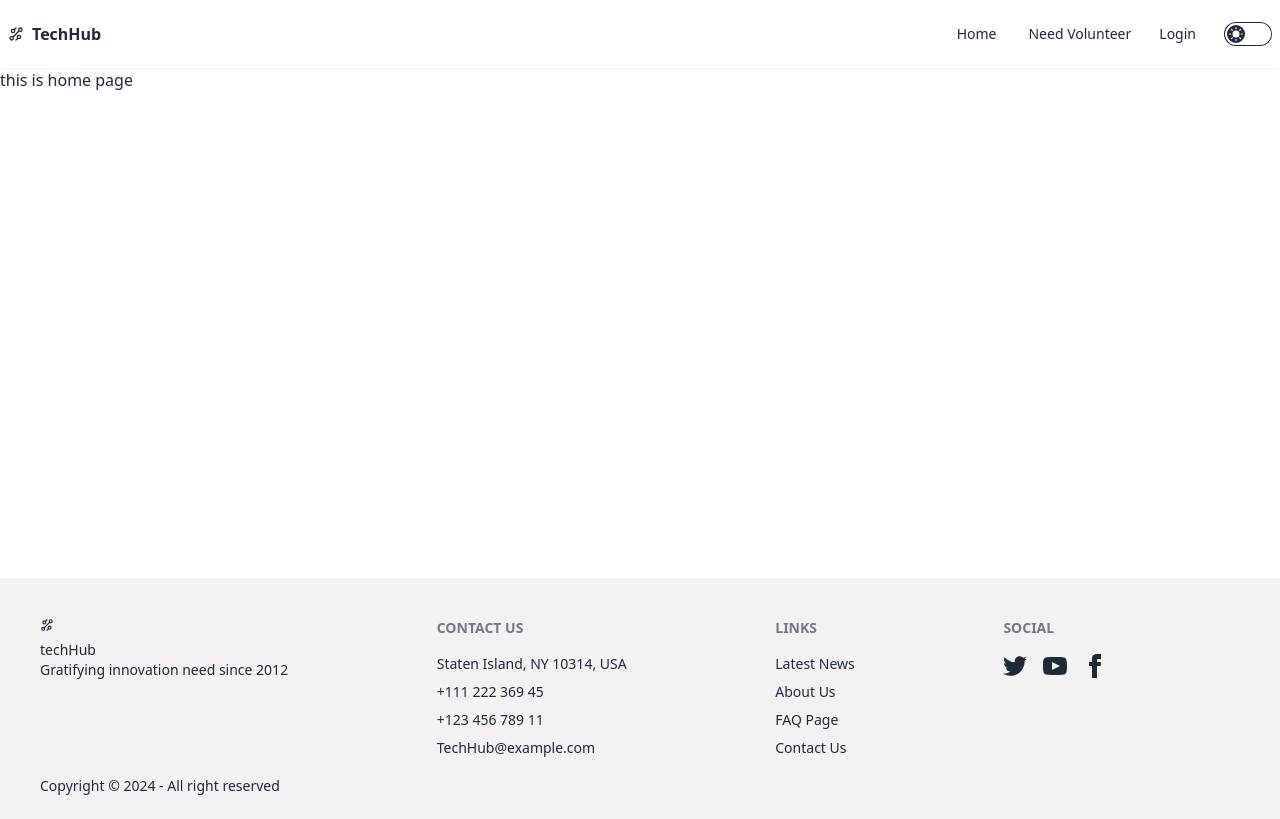
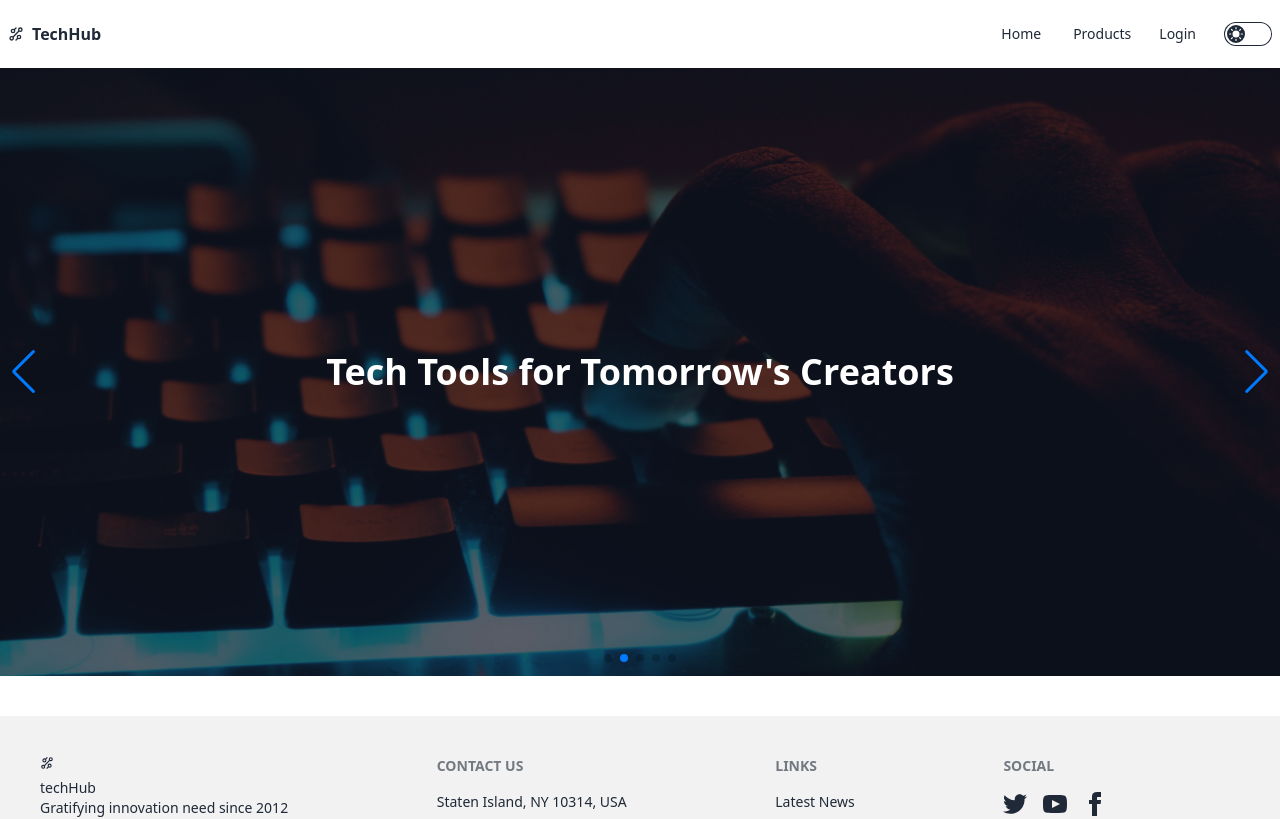
Before and after one commit to Mejbahul-Hasan/B9A12-techHub-client, a React (Vite) app: page / in a window 1280 px wide. Shown: the top 819 px of the page. Built offline with nearby package versions, Linux system fonts and the light colour scheme; no server answers.

Commit message:
Carousel added successfully.

```diff
--- a/src/components/Carousel.jsx
+++ b/src/components/Carousel.jsx
@@ -1,5 +1,6 @@
 // Import Swiper React components
 import { Swiper, SwiperSlide } from 'swiper/react';
+import Slide from './Slide';
 
 // Import Swiper styles
 import 'swiper/css';
@@ -8,13 +9,12 @@ import 'swiper/css/navigation';
 
 // import required modules
 import { Autoplay, Pagination, Navigation } from 'swiper/modules';
-import Slide from './Slide';
 
 import bgimg1 from '../assets/img-1.jpg'
-import bgimg2 from '../assets/img-2.jpg'
-import bgimg3 from '../assets/img-3.jpg'
-import bgimg4 from '../assets/img-4.jpg'
-import bgimg5 from '../assets/img-5.jpg'
+import bgimg2 from "../assets/img-2.jpg"
+import bgimg3 from "../assets/img-3.jpg"
+import bgimg4 from "../assets/img-4.jpg"
+import bgimg5 from "../assets/img-5.jpg"
 
 export default function Carousel() {
     return (
@@ -35,19 +35,19 @@ export default function Carousel() {
                 className="mySwiper"
             >
                 <SwiperSlide>
-                <Slide image={bgimg1} text="Engaging  in beautifying our community" />
+                <Slide image={bgimg1} text="Your Hub for Tech innovations" />
                 </SwiperSlide>
                 <SwiperSlide>
-                    <Slide image={bgimg2} text="Teaching assistance for underprivileged children" />
+                    <Slide image={bgimg2} text="Tech Tools for Tomorrow's Creators" />
                 </SwiperSlide>
                 <SwiperSlide>
-                    <Slide image={bgimg3} text="Taking care of senior citizens" />
+                    <Slide image={bgimg3} text="Discover the latest in Tech" />
                 </SwiperSlide>
                 <SwiperSlide>
-                    <Slide image={bgimg4} text="Assisting health care professionals" />
+                    <Slide image={bgimg4} text="Innovate, Share, Connect" />
                 </SwiperSlide>
                 <SwiperSlide>
-                    <Slide image={bgimg5} text="Assisting health care professionals" />
+                    <Slide image={bgimg5} text="Share Your Tech Passion" />
                 </SwiperSlide>
             </Swiper>
         </>
--- a/src/components/Slide.jsx
+++ b/src/components/Slide.jsx
@@ -17,4 +17,5 @@ const Slide = ({image, text}) => {
     )
 }
 
-export default Slide
+
+export default Slide;
--- a/src/pages/Home.jsx
+++ b/src/pages/Home.jsx
@@ -1,9 +1,10 @@
+import Carousel from "../components/Carousel";
 
 const Home = () => {
     return (
-        <div>
-            <h2>this is home page</h2>
-        </div>
+        <>
+            <Carousel />
+        </>
     );
 };
 
--- a/src/pages/Shared/NavBar.jsx
+++ b/src/pages/Shared/NavBar.jsx
@@ -48,7 +48,7 @@ const Navbar = () => {
                             <Link to="/">Home</Link>
                         </li>
                         <li>
-                            <Link to="/need-volunteer">Need Volunteer</Link>
+                            <Link to="/products">Products</Link>
                         </li>
 
                         {!user && (
@@ -77,21 +77,16 @@ const Navbar = () => {
                                 className='menu menu-sm dropdown-content mt-3 z-[1] p-2 shadow bg-base-100 rounded-box w-52'
                             >
                                 <li>
-                                    <Link to="/add-volunteer" className='justify-between'>Add Volunteer Post</Link>
+                                    <h1>User Name: {user?.displayName || "User name not found"}</h1>
                                 </li>
                                 <li>
-                                    <Link to="/my-volunteer-post">Manage My Post</Link>
+                                    <Link to="/my-volunteer-post">Dashboard</Link>
                                 </li>
                                 <li>
-                                    <Link to="/my-volunteer-request">My Volunteer Requested Post</Link>
+                                    <button onClick={handleSignOut} className="btn-ghost btn-sm rounded-md">Log Out</button>
                                 </li>
                             </ul>
                         </div>
-                    )}
-
-                    {user && (
-                        <button onClick={handleSignOut} className="btn-ghost btn-sm rounded-md">Log Out
-                        </button>
                     )}
 
                     <label className="cursor-pointer grid place-items-center ml-3">
```
